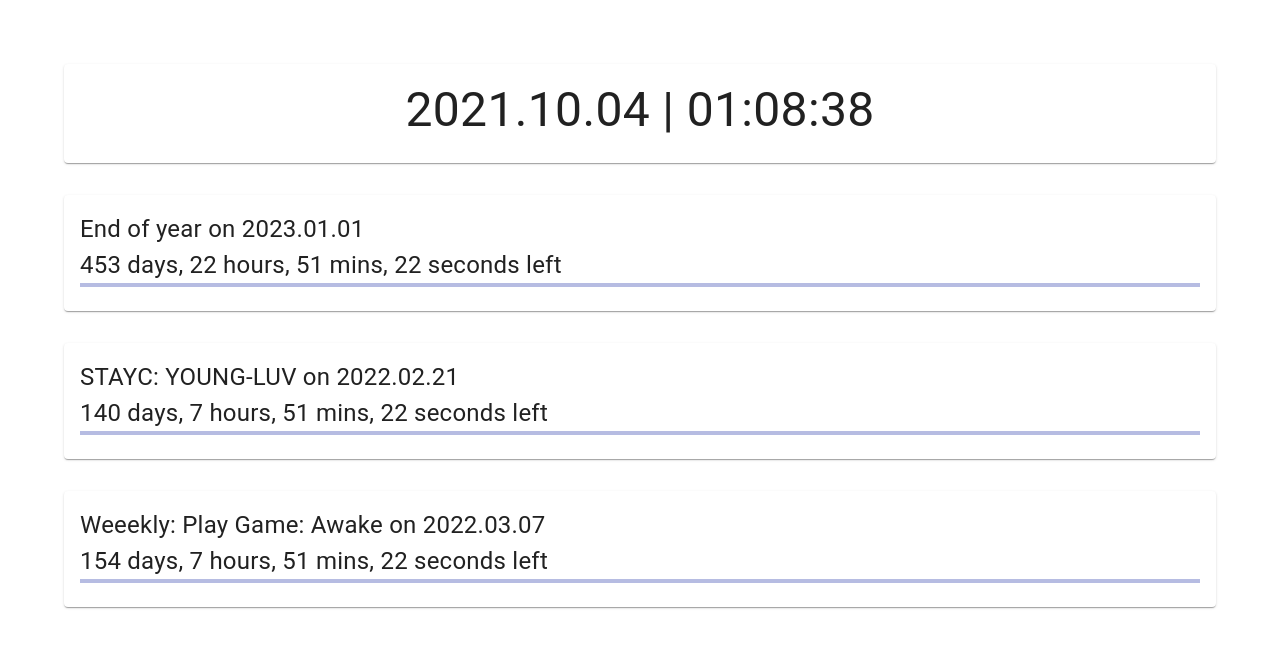
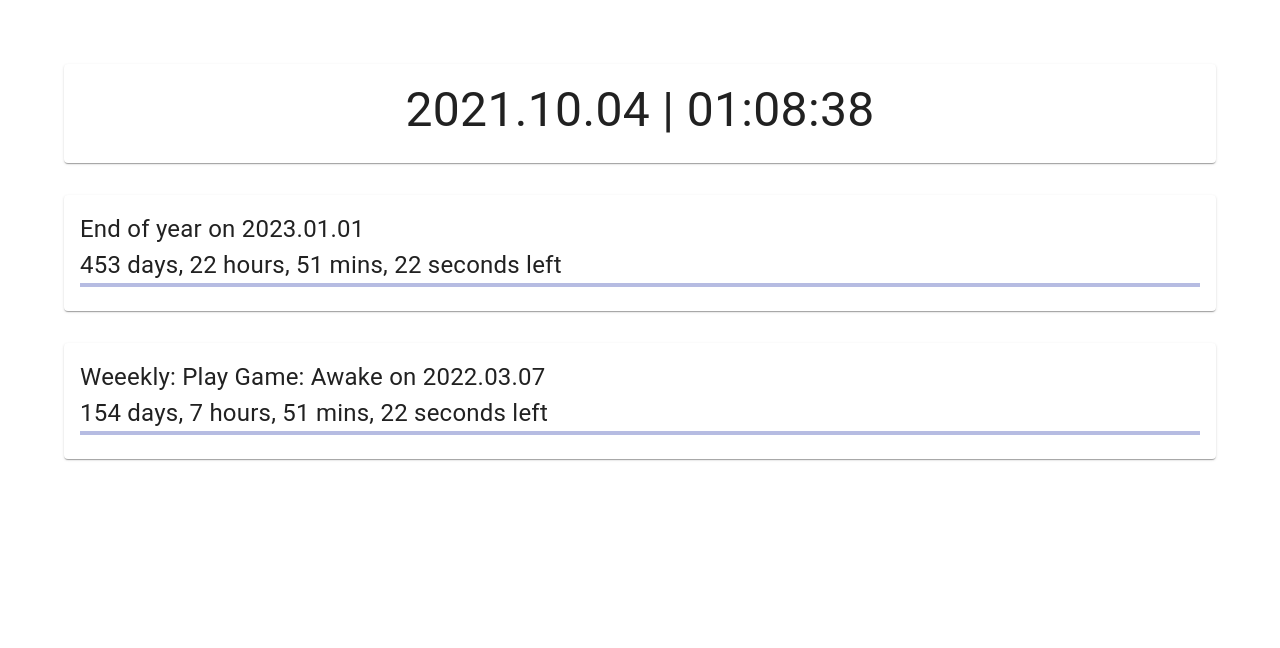
Before and after one commit to adcbotwastaken/countdown, a React (Create React App) app: page / in a window 1280 px wide. Shown: the top 648 px of the page. Built offline with nearby package versions, Linux system fonts and the light colour scheme.

Commit message:
updated dates

```diff
--- a/src/data/countdownDates.js
+++ b/src/data/countdownDates.js
@@ -1,4 +1,23 @@
 const countdownDates = [
+
+    {
+        "name": "End of year",
+        "startDate": "2022-01-01T00:00:00",
+        "endDate": "2023-01-01T00:00:00",
+    },
+
+    {
+        "name": "Weeekly: Play Game: Awake",
+        "startDate": "2022-02-14T15:00:10.000Z",
+        "endDate": "2022-03-07T18:00:00.000+09:00",
+    }
+
+    // {
+    //     "name": "STAYC: YOUNG-LUV",
+    //     "startDate": "2022-02-06T15:00:04.000Z",
+    //     "endDate": "2022-02-21T18:00:00.000+09:00",
+    // },
+
     // {
     //     "name": "LOONA: Not Friends",
     //     "startDate": '01 Sep 2021 00:00:00 EST',
@@ -61,31 +80,6 @@
     //     "startDate": "2021-01-01T00:00:00",
     //     "endDate": "2022-01-01T00:00:00",
     // }
-
-    {
-        "name": "End of year",
-        "startDate": "2022-01-01T00:00:00",
-        "endDate": "2023-01-01T00:00:00",
-    },
-
-    {
-        "name": "STAYC: YOUNG-LUV",
-        "startDate": "2022-02-06T15:00:04.000Z",
-        "endDate": "2022-02-21T18:00:00.000+09:00",
-    },
-
-    {
-        "name": "Weeekly: Play Game: Awake",
-        "startDate": "2022-02-14T15:00:10.000Z",
-        "endDate": "2022-03-07T18:00:00.000+09:00",
-    }
-
-
-
-
-
-
-
 ]
 
 export default countdownDates;
```
